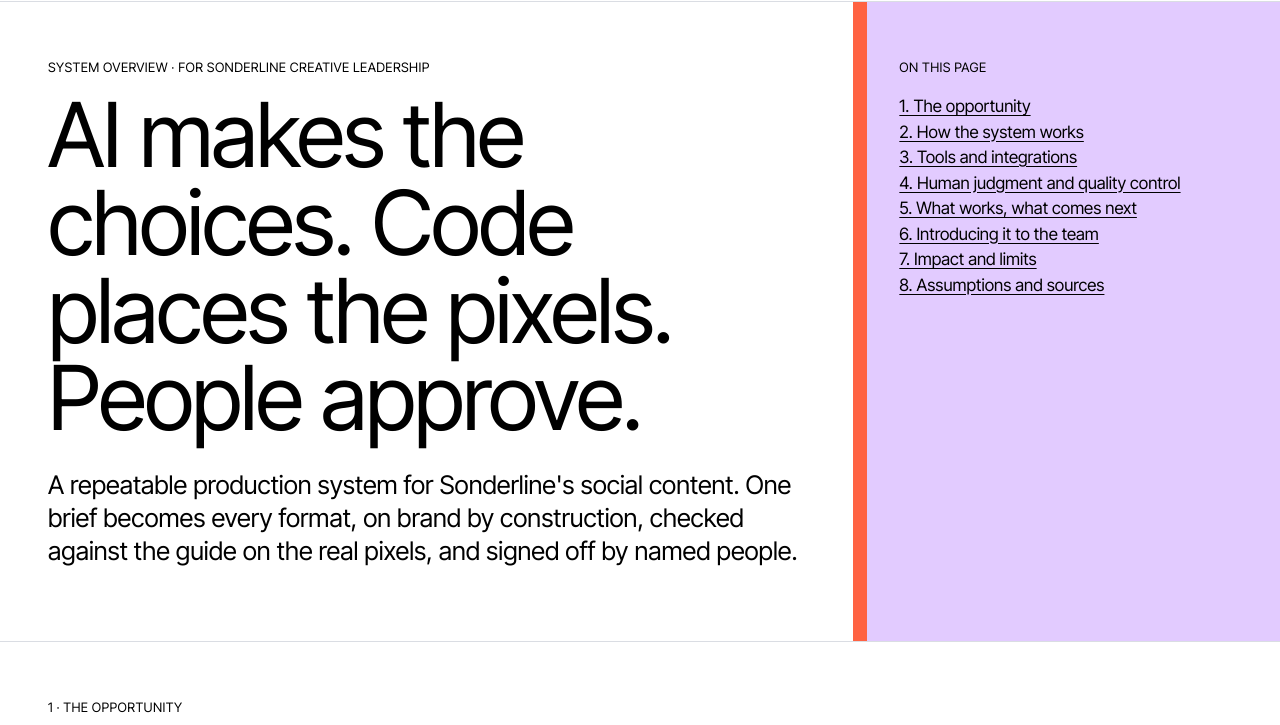
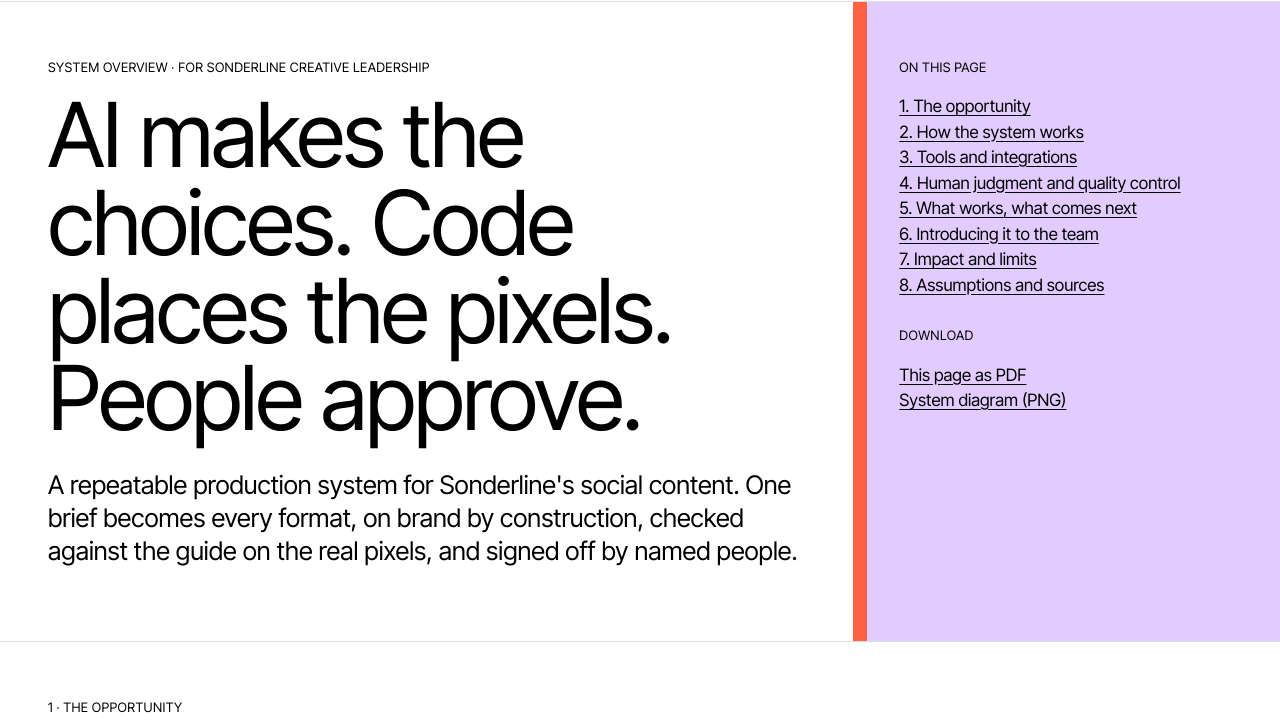
Before and after one commit to swoonjet/sonderline-studio, a plain HTML site: page docs/index.html in a window 1280 px wide. Shown: the part 53-778 px from the top of the page. Drawn offline with Linux system fonts and the light colour scheme.

Commit message:
System overview PDF and diagram PNG
Co-Authored-By: Claude Opus 5.5 <noreply@anthropic.com>
Claude-Session: https://claude.ai/code/session_01UqijBrgczCKUo79dZYsXWe

```diff
--- a/docs/index.html
+++ b/docs/index.html
@@ -22,6 +22,8 @@
   <aside>
     <p class="label">On this page</p>
     <p><a href="#opportunity">1. The opportunity</a><br><a href="#system">2. How the system works</a><br><a href="#tools">3. Tools and integrations</a><br><a href="#quality">4. Human judgment and quality control</a><br><a href="#status">5. What works, what comes next</a><br><a href="#adoption">6. Introducing it to the team</a><br><a href="#impact">7. Impact and limits</a><br><a href="#assumptions">8. Assumptions and sources</a></p>
+    <p class="label" style="margin-top:28px">Download</p>
+    <p><a href="sonderline-system-overview.pdf">This page as PDF</a><br><a href="system-diagram.png">System diagram (PNG)</a></p>
   </aside>
 </div>
 
```
Also changed, not shown: docs/system-diagram.png (added), 1 other file.
